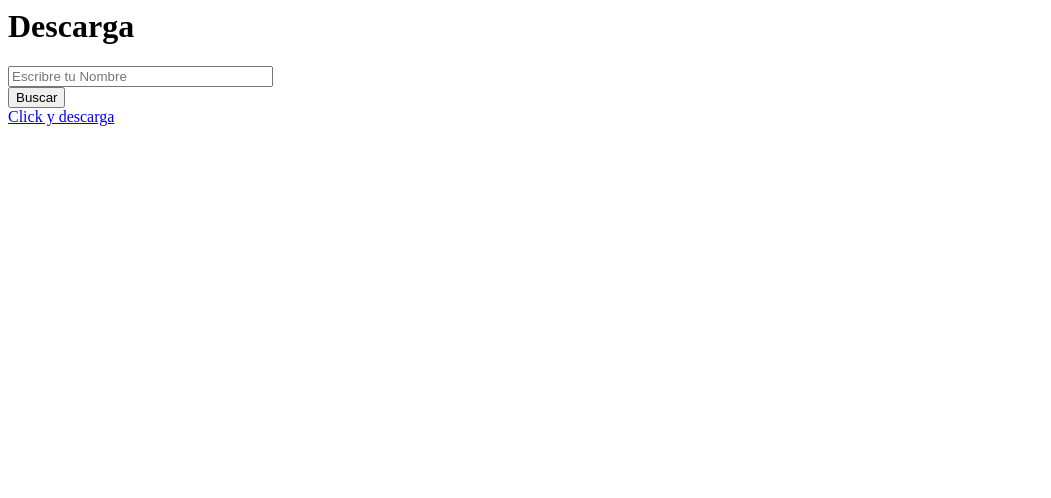
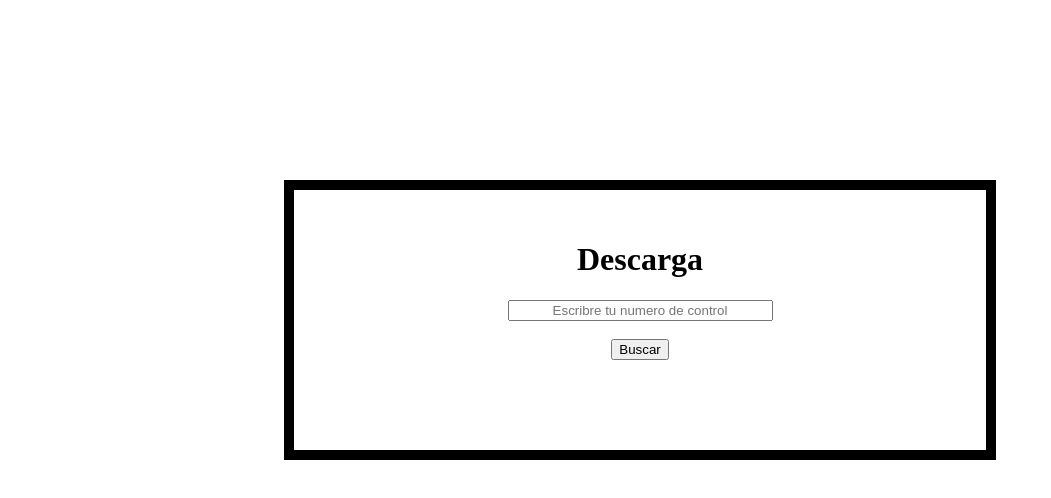
Before and after one commit to REArizaCha/Cetis116-Vespertino, a plain HTML site: page Index.html in a window 1280 px wide. Shown: the whole page, without its empty margins (0-1051 px from the left). Drawn offline with Linux system fonts and the light colour scheme.

Commit message:
Add files via upload

```diff
--- a/Index.html
+++ b/Index.html
@@ -1,29 +1,17 @@
+<!DOCTYPE html PUBLIC «-//W3C//DTD XHTML 1.1//EN» «http://www.w3.org/TR/xhtml11/DTD/xhtml11.dtd»>
 <html>
     <head>
         <title>Cetis 116 Vespertino</title>
         <meta charset="utf-8">
         <meta name="viewport" content="width=device-width, initial-scale=1.0">
-        <script type="text/javascript">
-            window.onload = function(){
-                document.getElementsByName("Buscarbtn").addEventListener("click",buscar);
-            }
-            function buscar(){
-                var nombre = document.getElementsByName("Nombretxt").value;
-                alert("EL nombre es" +nombre);
-            }
-        </script>
+        <script src="js/script.js"></script>
+        <link rel="stylesheet" type="text/css" href="css/diseño.css">
     </head>
     <body>
-        <header>
+        <div class="centrado">
             <h1>Descarga</h1>
-        </header>
-        <input type="text" placeholder="Escribre tu Nombre" size="30" name="Nombretxt">
+            <input type="text" placeholder="Escribre tu numero de control" size="30" name="Matriculatxt" id="Matriculatxt" class="centrado">
         <br/>
-        <button name="Buscarbtn">Buscar</button>
-        <article>
-            <section>
-                <a href="Docs/InformeCicloEstralRatas.pdf" download>Click y descarga</a>
-            </section>
-        </article>
+        <button name="Buscarbtn" id="Buscarbtn" onclick="buscar()" class="centrado">Buscar</button></div>
     </body>
 </html>
--- /dev/null
+++ b/css/diseño.css
@@ -0,0 +1,15 @@
+div {
+    width: 50%;
+    height: 200px;
+    margin: 180px 50px;
+    padding: 30px;
+    border: 10px solid #000;
+    text-align: center;
+}
+
+.centrado{
+  display:block;
+  margin-left: auto;
+  margin-right: auto;
+    text-align: center;
+}
--- /dev/null
+++ b/js/script.js
@@ -0,0 +1,5 @@
+function buscar (){
+                var matricula = document.getElementById("Matriculatxt").value;
+                 var documento = "Docs/" + matricula + ".pdf"
+                window.open(documento);
+            }
```
Also changed, not shown: 1 other file.
